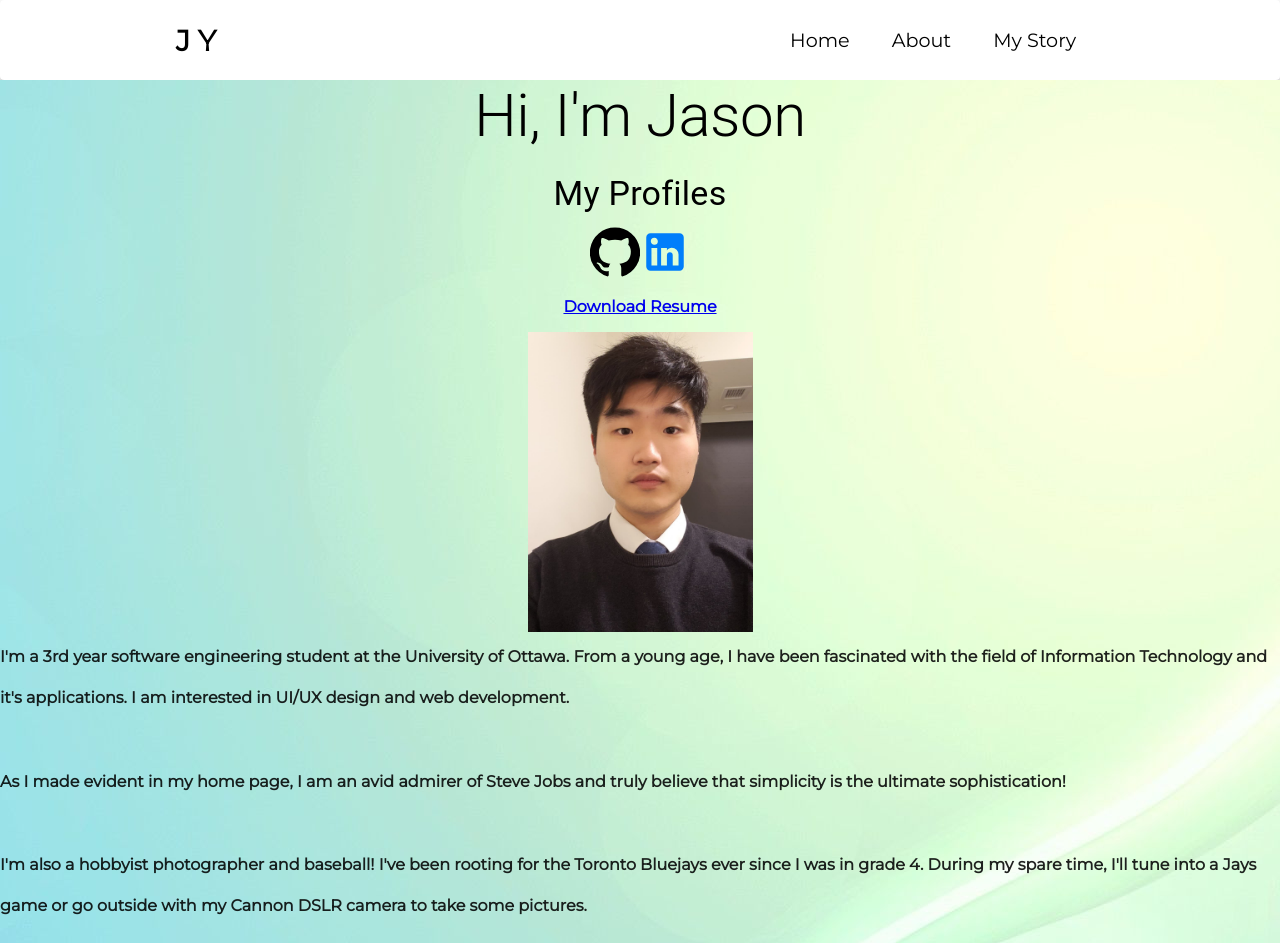
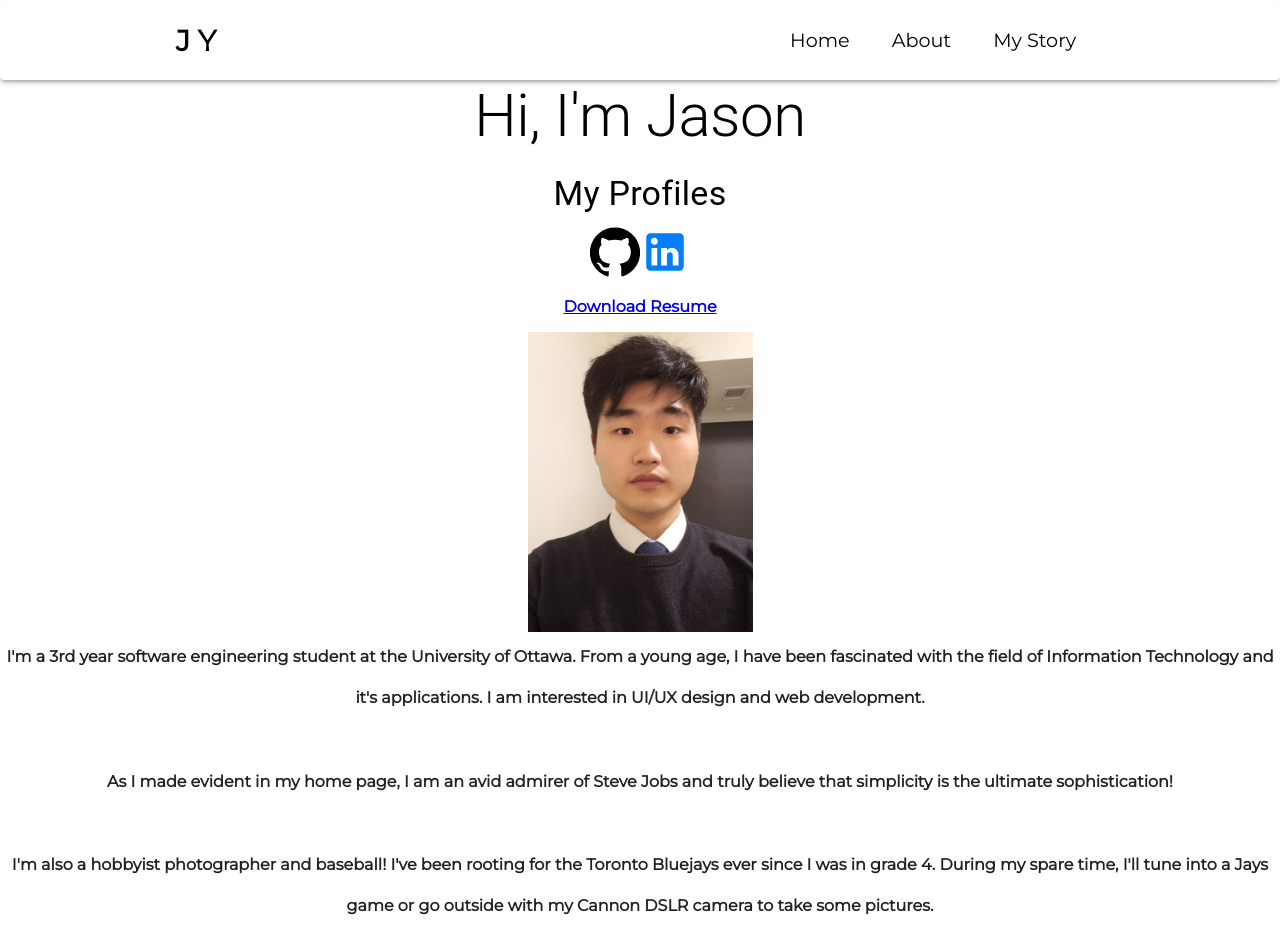
Before and after one commit to jyou044/personalwebsite, a React (Create React App) app: page /About in a window 1280 px wide. Built offline with nearby package versions, Linux system fonts and the light colour scheme.

Commit message:
fixed text formatting

```diff
--- a/src/components/About/About.css
+++ b/src/components/About/About.css
@@ -4,12 +4,7 @@
     padding: 0;
     font-family: 'Montserrat', sans-serif;
   }
-  .container{
-    position: relative;
-    display: flex;
-    flex-direction: column;
-    background-image: url(./lightbackground.jpg);
-  }
+
   @media screen and (max-width: 900px) {
     .About {
         position: relative;
--- a/src/components/About/About.js
+++ b/src/components/About/About.js
@@ -11,7 +11,7 @@ const useStyles = makeStyles((theme) => ({
       marginBottom: '1rem',
       color: theme.palette.text.primary,
       lineHeight: 2.6,
-      textAlign: 'left',
+      textAlign: 'center',
     },
     spacing: {
         marginBottom: '1rem',
@@ -26,7 +26,7 @@ const useStyles = makeStyles((theme) => ({
 export default function About() {
     const classes = useStyles();
     return (
-        <div className="container">
+        <div>
                 <Grid item xs={12} container
                     direction="row"
                     justify="center"
```
